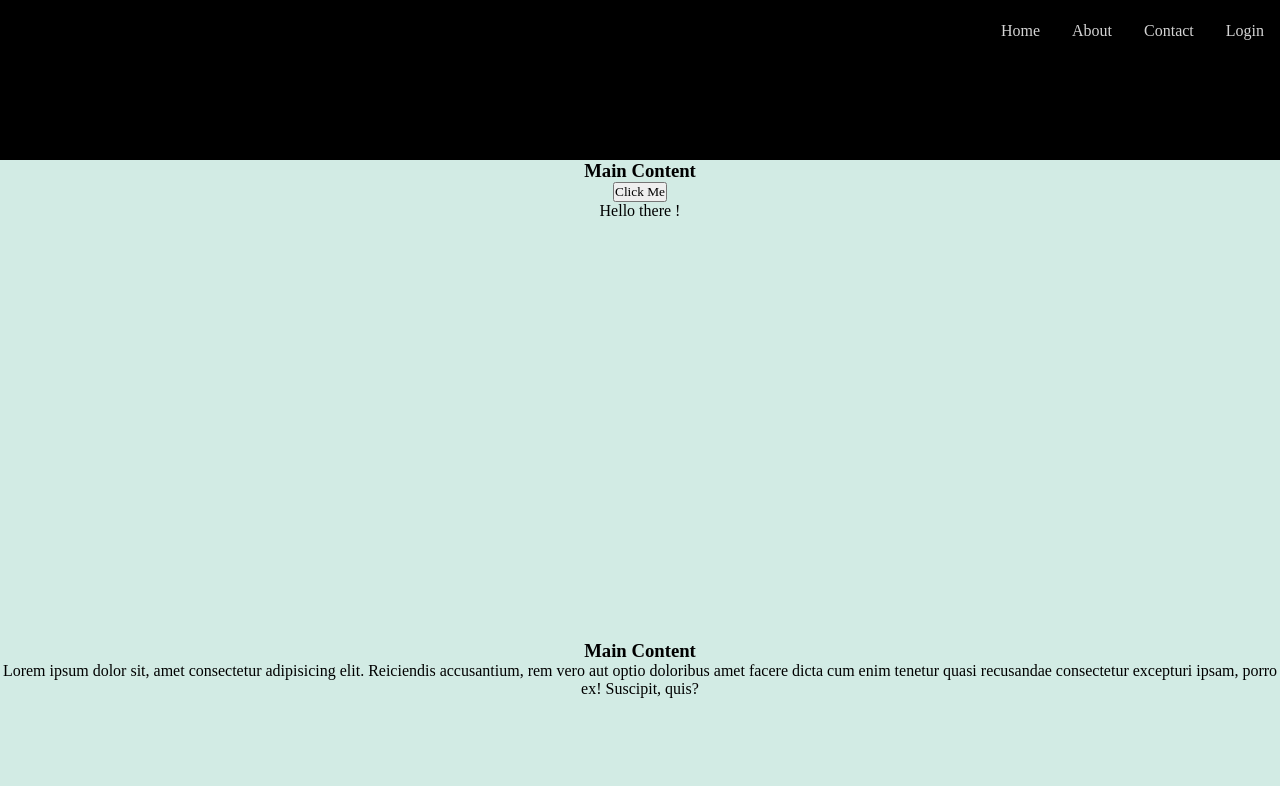
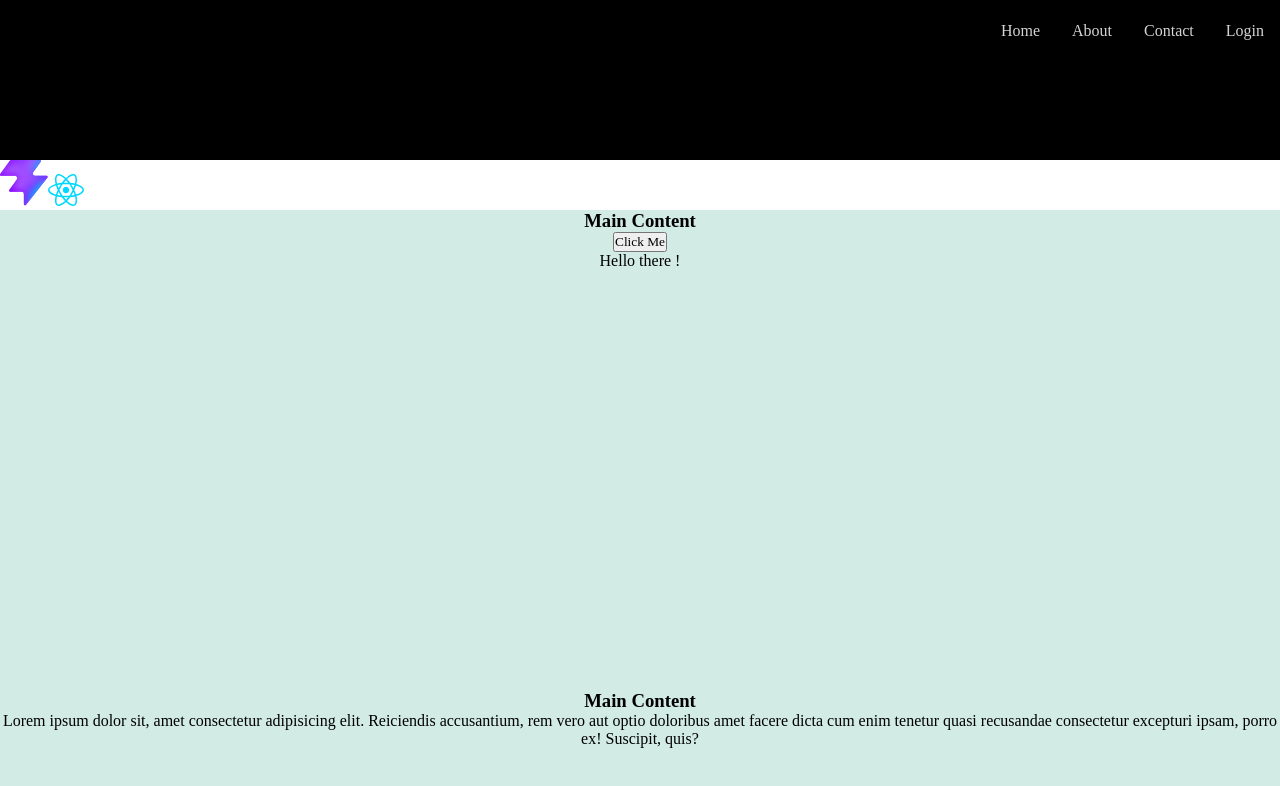
Before and after one commit to dilusha-lakshan/mcodes-react-app, a React (Vite) app: page / in a window 1280 px wide. Shown: the top 786 px of the page. Built offline with nearby package versions, Linux system fonts and the light colour scheme.

Commit message:
Learned about importing and displaying images to React Project

```diff
--- a/src/Components/HeaderContent/HeaderContent.css
+++ b/src/Components/HeaderContent/HeaderContent.css
@@ -1 +1,3 @@
 #navcontent{min-height: 20vh; background-color: #000000; text-align: right;}
+
+.icons{text-align: left;}
--- a/src/Components/HeaderContent/HeaderContent.jsx
+++ b/src/Components/HeaderContent/HeaderContent.jsx
@@ -1,6 +1,7 @@
 import React from 'react'
 import './HeaderContent.css'
 import MenuLink from '../MenuLink/MenuLink'
+import ReactLogo from '../../assets/react.svg'
 
 function HeaderContent() {
   return (
@@ -12,8 +13,11 @@ function HeaderContent() {
             <MenuLink linkname="About" url="#about"/>
             <MenuLink linkname="Contact" url="#contact"/>
             <MenuLink linkname="Login" url="#login"/>
+        </div>
 
-
+        <div className="icons">
+          <img src="favicon.svg" alt="favicon image"></img>
+          <img src={ReactLogo} alt=""></img>
         </div>
 
 
```
